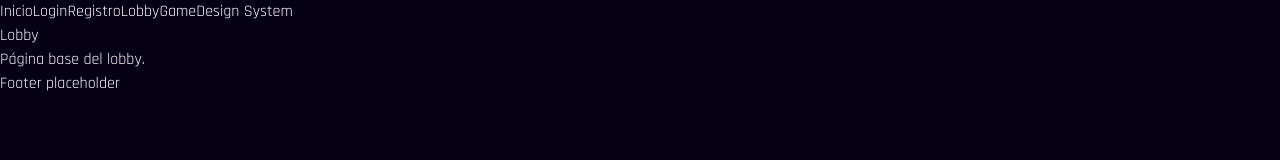
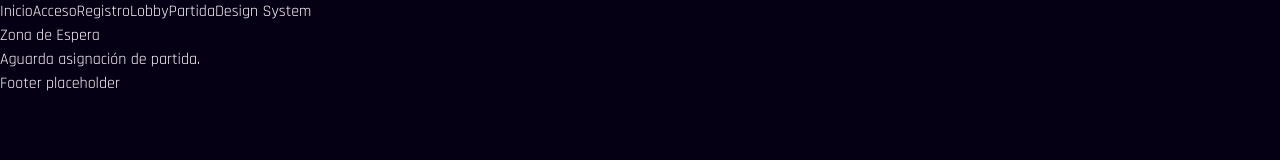
Before and after one commit to whoshuman/whoshuman, a React (Vite) app in the folder apps/frontend/: page /lobby in a window 1280 px wide. Shown: the top 160 px of the page. Built offline with nearby package versions, Linux system fonts and the light colour scheme.

Commit message:
feat(frontend): conecta useTranslation en páginas y layout

```diff
--- a/apps/frontend/src/layout/AppLayout.tsx
+++ b/apps/frontend/src/layout/AppLayout.tsx
@@ -1,16 +1,18 @@
 import { Link, Outlet } from "@tanstack/react-router";
+import { useTranslation } from "react-i18next";
 
 function AppLayout() {
+  const { t } = useTranslation();
   return (
     <div>
       <header>
         <nav>
-          <Link to="/">Inicio</Link>
-          <Link to="/login">Login</Link>
-          <Link to="/register">Registro</Link>
-          <Link to="/lobby">Lobby</Link>
-          <Link to="/game">Game</Link>
-          <Link to="/design-system">Design System</Link>
+          <Link to="/">{t("nav.home")}</Link>
+          <Link to="/login">{t("nav.login")}</Link>
+          <Link to="/register">{t("nav.register")}</Link>
+          <Link to="/lobby">{t("nav.lobby")}</Link>
+          <Link to="/game">{t("nav.game")}</Link>
+          <Link to="/design-system">{t("nav.designSystem")}</Link>
         </nav>
       </header>
 
@@ -19,7 +21,7 @@ function AppLayout() {
       </div>
 
       <footer>
-        <p>Footer placeholder</p>
+        <p>{t("footer.placeholder")}</p>
       </footer>
     </div>
   );
--- a/apps/frontend/src/pages/Game.tsx
+++ b/apps/frontend/src/pages/Game.tsx
@@ -1,8 +1,11 @@
+import { useTranslation } from "react-i18next";
+
 function Game() {
+  const { t } = useTranslation();
   return (
     <section>
-      <h1>Game</h1>
-      <p>Página base de la partida.</p>
+      <h1>{t("game.title")}</h1>
+      <p>{t("game.subtitle")}</p>
     </section>
   );
 }
--- a/apps/frontend/src/pages/Home.tsx
+++ b/apps/frontend/src/pages/Home.tsx
@@ -1,15 +1,13 @@
+import { useTranslation } from "react-i18next";
+
 function Home() {
+  const { t } = useTranslation();
   return (
     <main>
       <section>
-        <p>
-          Proyecto final 42 | Transcendence | Developed by: Jdelorme, smarin-a, zlu, descamil,
-          ldiaz-ra
-        </p>
-
-        <h1>Who's Human</h1>
-
-        <p>Engaña. Observa. Sobrevive.</p>
+        <p>{t("home.credits")}</p>
+        <h1>{t("home.title")}</h1>
+        <p>{t("home.tagline")}</p>
       </section>
     </main>
   );
--- a/apps/frontend/src/pages/Lobby.tsx
+++ b/apps/frontend/src/pages/Lobby.tsx
@@ -1,8 +1,11 @@
+import { useTranslation } from "react-i18next";
+
 function Lobby() {
+  const { t } = useTranslation();
   return (
     <section>
-      <h1>Lobby</h1>
-      <p>Página base del lobby.</p>
+      <h1>{t("lobby.title")}</h1>
+      <p>{t("lobby.subtitle")}</p>
     </section>
   );
 }
--- a/apps/frontend/src/pages/Login.tsx
+++ b/apps/frontend/src/pages/Login.tsx
@@ -1,8 +1,11 @@
+import { useTranslation } from "react-i18next";
+
 function Login() {
+  const { t } = useTranslation();
   return (
     <section>
-      <h1>Login</h1>
-      <p>Página de acceso.</p>
+      <h1>{t("login.title")}</h1>
+      <p>{t("login.subtitle")}</p>
     </section>
   );
 }
--- a/apps/frontend/src/pages/NotFound.tsx
+++ b/apps/frontend/src/pages/NotFound.tsx
@@ -1,8 +1,11 @@
+import { useTranslation } from "react-i18next";
+
 function NotFound() {
+  const { t } = useTranslation();
   return (
     <section>
-      <h1>404 - Página no encontrada</h1>
-      <p>La ruta solicitada no existe.</p>
+      <h1>{t("notFound.title")}</h1>
+      <p>{t("notFound.subtitle")}</p>
     </section>
   );
 }
--- a/apps/frontend/src/pages/Register.tsx
+++ b/apps/frontend/src/pages/Register.tsx
@@ -1,8 +1,11 @@
+import { useTranslation } from "react-i18next";
+
 function Register() {
+  const { t } = useTranslation();
   return (
     <section>
-      <h1>Registro</h1>
-      <p>Página de creación de cuenta.</p>
+      <h1>{t("register.title")}</h1>
+      <p>{t("register.subtitle")}</p>
     </section>
   );
 }
```
